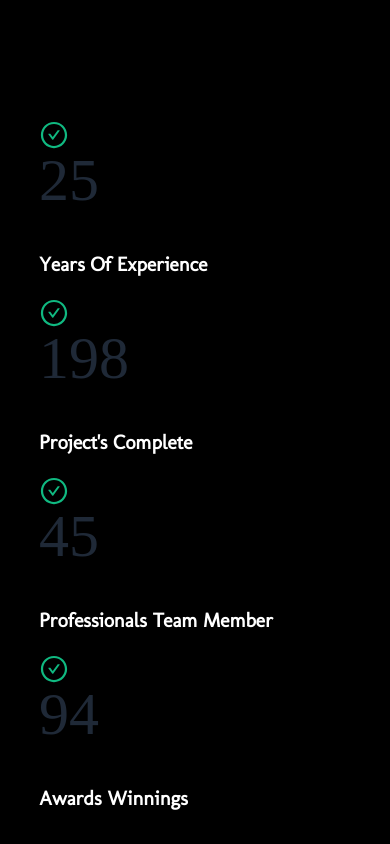
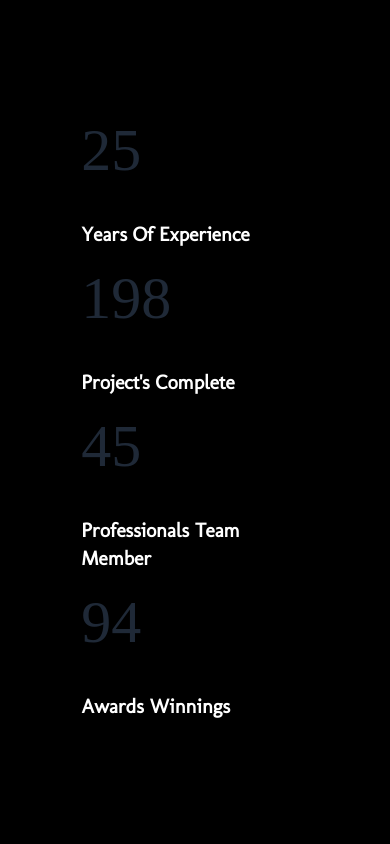
Before and after one commit to Parvez-Rahman100/webgency, a React (Create React App) app: page / in a window 390 px wide. Shown: the part 2980-3824 px from the top of the page. Built offline with nearby package versions, Linux system fonts and the light colour scheme; a web font is replaced by a local one.

Commit message:
final commit

```diff
--- a/src/Components/Counter/Counter.jsx
+++ b/src/Components/Counter/Counter.jsx
@@ -4,10 +4,13 @@ import { AiOutlineCheckCircle } from "react-icons/ai";
 
 const Counter = () => {
   return (
-    <div className="container mx-auto w-4/5">
-      <div className="lg:flex lg:flex-row justify-between flex-col  items-center py-36 ">
+    <div className="container mx-auto lg:w-4/5 w-7/12">
+      <div className="lg:flex lg:flex-row  justify-between flex-col  items-center py-36 ">
         <div className="mt-5 lg:mt-0 ">
-          <AiOutlineCheckCircle size={30} className="text-emerald-500" />
+          <AiOutlineCheckCircle
+            size={30}
+            className="text-emerald-500 hidden sm:block"
+          />
           <CountUp
             duration={10}
             className=" font-new lg:text-9xl text-6xl hover:text-emerald-500"
@@ -18,7 +21,10 @@ const Counter = () => {
           </p>
         </div>
         <div className="mt-5 lg:mt-0 ">
-          <AiOutlineCheckCircle size={30} className="text-emerald-500" />
+          <AiOutlineCheckCircle
+            size={30}
+            className="text-emerald-500 hidden sm:block"
+          />
           <CountUp
             duration={10}
             className=" font-new lg:text-9xl text-6xl hover:text-emerald-500"
@@ -29,7 +35,10 @@ const Counter = () => {
           </p>
         </div>
         <div className="mt-5 lg:mt-0 ">
-          <AiOutlineCheckCircle size={30} className="text-emerald-500" />
+          <AiOutlineCheckCircle
+            size={30}
+            className="text-emerald-500 hidden sm:block"
+          />
           <CountUp
             duration={10}
             className="font-new lg:text-9xl text-6xl hover:text-emerald-500"
@@ -40,7 +49,10 @@ const Counter = () => {
           </p>
         </div>
         <div className="mt-5 lg:mt-0 ">
-          <AiOutlineCheckCircle size={30} className="text-emerald-500" />
+          <AiOutlineCheckCircle
+            size={30}
+            className="text-emerald-500 hidden sm:block"
+          />
           <CountUp
             duration={10}
             className=" font-new lg:text-9xl text-6xl hover:text-emerald-500"
```
